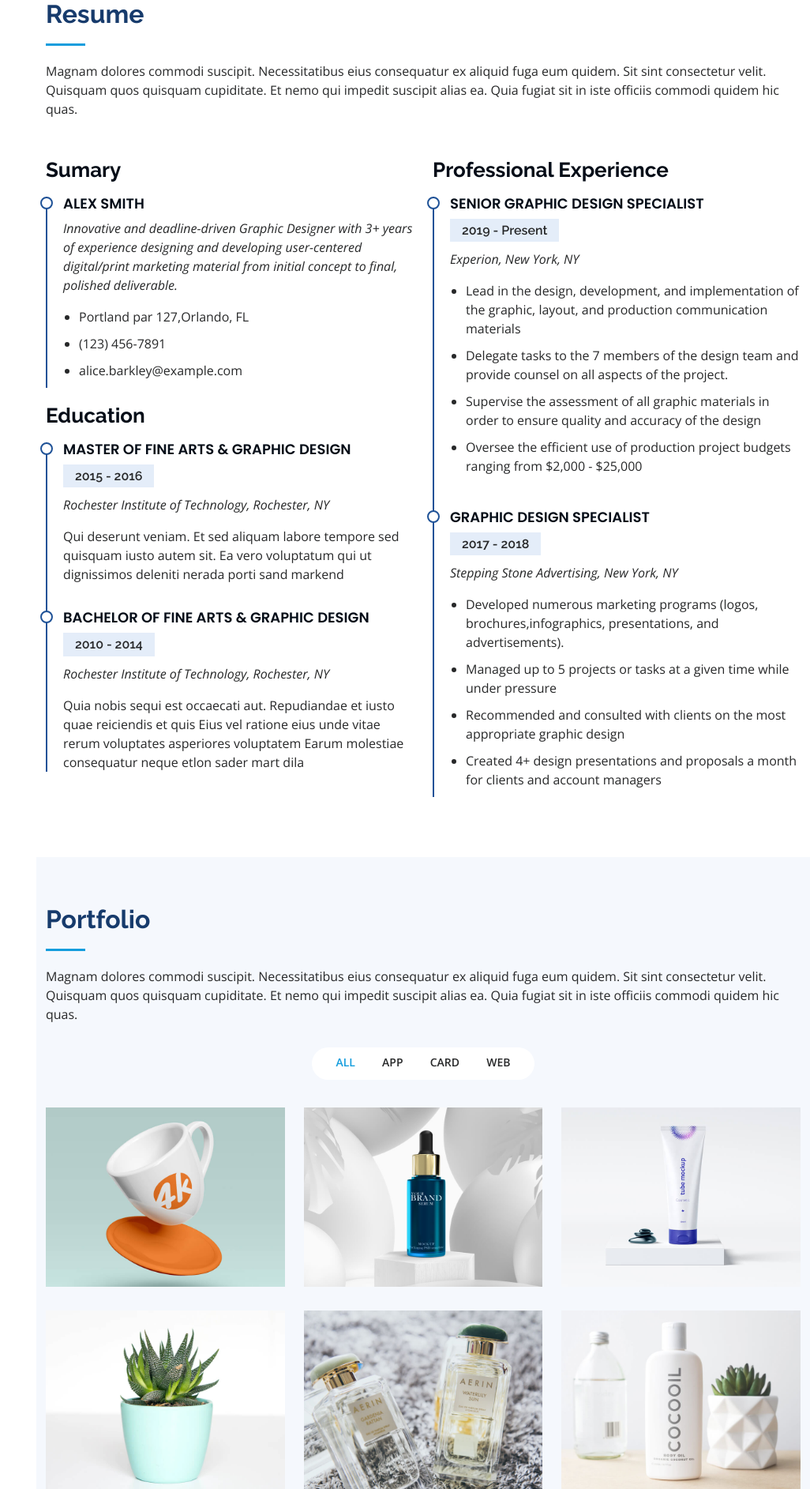
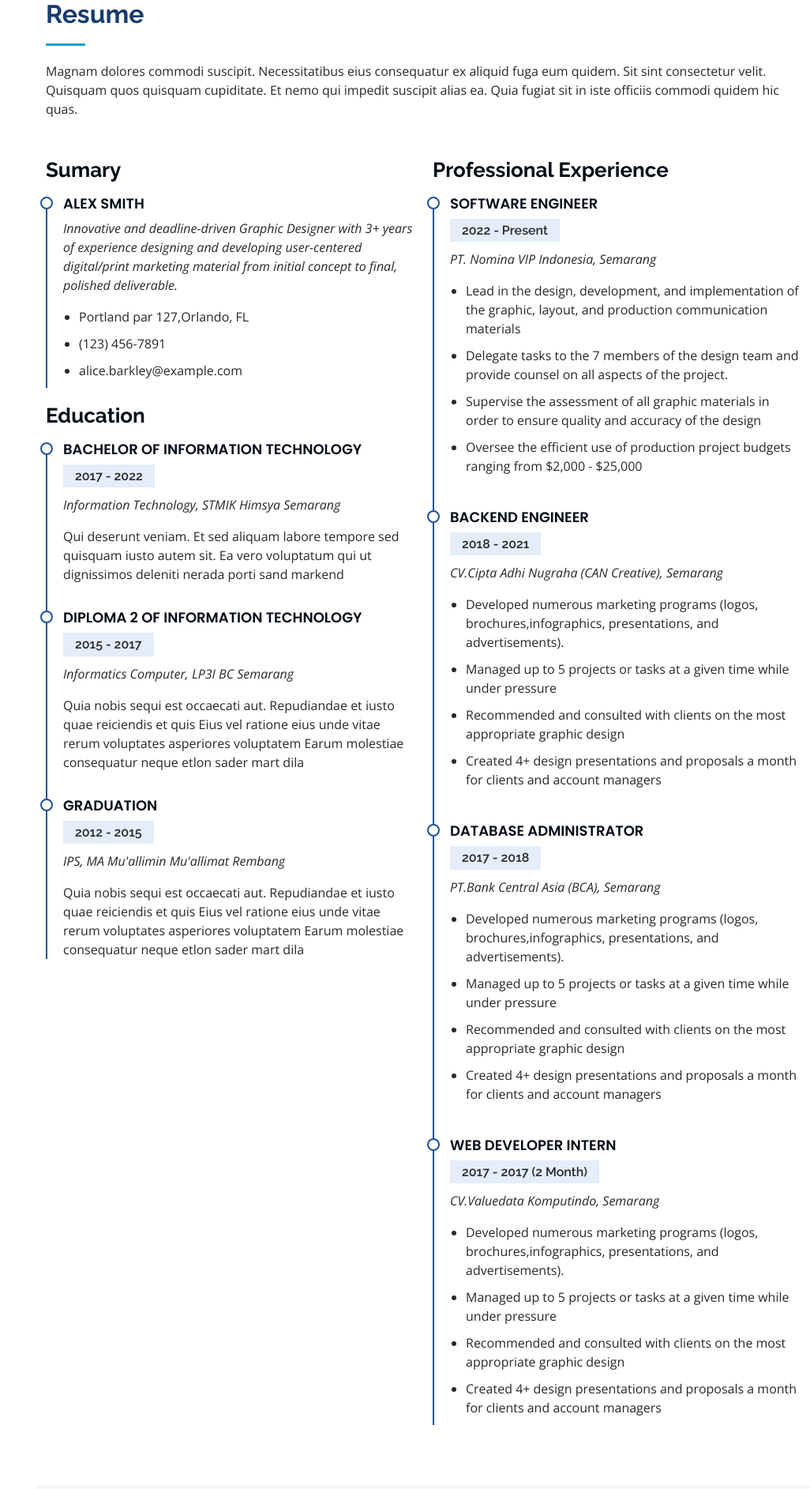
Before and after one commit to mnurhads/heroku-profile, a PHP site: template web/views/index.twig in a window 1280 px wide. Shown: the part 2738-4623 px from the top of the page at 79% size, without its empty margins (254-1280 px from the left). Run offline with PHP 8.4, Linux system fonts and the light colour scheme; the template is opened without the code that fills it, so the values that code supplies are empty; some libraries are stand-ins or nearby versions.

Commit message:
Spill Resume

```diff
--- a/web/views/index.twig
+++ b/web/views/index.twig
@@ -7,10 +7,9 @@
   <!-- ======= Header ======= -->
   <header id="header">
     <div class="d-flex flex-column">
-
       <div class="profile">
         <img src="/assets/img/alkhidmah.png" alt="" class="img-fluid rounded-circle">
-        <h1 class="text-light"><a href="/">Muhammad NUr Hadi</a></h1>
+        <h1 class="text-light"><a href="/">Muhammad Nur Hadi</a></h1>
         <div class="social-links mt-3 text-center">
           <a href="#" target="_blank" class="twitter"><i class="bx bxl-twitter"></i></a>
           <a href="#" target="_blank" class="instagram"><i class="bx bxl-instagram"></i></a>
@@ -64,7 +63,7 @@
               <div class="col-lg-6">
                 <ul>
                   <li><i class="bi bi-chevron-right"></i> <strong>Birthday:</strong> <span>21 March 1997</span></li>
-                  <li><i class="bi bi-chevron-right"></i> <strong>Website:</strong> <span>www.mnurhads.herokuapp.com</span></li>
+                  <li><i class="bi bi-chevron-right"></i> <strong>Website:</strong> <span>Available</span></li>
                   <li><i class="bi bi-chevron-right"></i> <strong>Phone:</strong> <span>+6288 2005 424842</span></li>
                   <li><i class="bi bi-chevron-right"></i> <strong>City:</strong> <span>Tireman Village,RT/RW 04/01, Rembang City, Central Java, Indonesia</span></li>
                 </ul>
@@ -73,7 +72,7 @@
                 <ul>
                   <li><i class="bi bi-chevron-right"></i> <strong>Age:</strong> <span>25</span></li>
                   <li><i class="bi bi-chevron-right"></i> <strong>Degree:</strong> <span>Bachelor</span></li>
-                  <li><i class="bi bi-chevron-right"></i> <strong>PhEmailone:</strong> <span>saya@mnurhad.herokuapp.com</span></li>
+                  <li><i class="bi bi-chevron-right"></i> <strong>Email:</strong> <span>saya@mnurhad.com</span></li>
                   <li><i class="bi bi-chevron-right"></i> <strong>Freelance:</strong> <span>All Request</span></li>
                 </ul>
               </div>
@@ -251,24 +250,30 @@
 
             <h3 class="resume-title">Education</h3>
             <div class="resume-item">
-              <h4>Master of Fine Arts &amp; Graphic Design</h4>
-              <h5>2015 - 2016</h5>
-              <p><em>Rochester Institute of Technology, Rochester, NY</em></p>
+              <h4>Bachelor of Information Technology</h4>
+              <h5>2017 - 2022</h5>
+              <p><em>Information Technology, STMIK Himsya Semarang</em></p>
               <p>Qui deserunt veniam. Et sed aliquam labore tempore sed quisquam iusto autem sit. Ea vero voluptatum qui ut dignissimos deleniti nerada porti sand markend</p>
             </div>
             <div class="resume-item">
-              <h4>Bachelor of Fine Arts &amp; Graphic Design</h4>
-              <h5>2010 - 2014</h5>
-              <p><em>Rochester Institute of Technology, Rochester, NY</em></p>
+              <h4>Diploma 2 of Information Technology</h4>
+              <h5>2015 - 2017</h5>
+              <p><em>Informatics Computer, LP3I BC Semarang</em></p>
+              <p>Quia nobis sequi est occaecati aut. Repudiandae et iusto quae reiciendis et quis Eius vel ratione eius unde vitae rerum voluptates asperiores voluptatem Earum molestiae consequatur neque etlon sader mart dila</p>
+            </div>
+            <div class="resume-item">
+              <h4>Graduation</h4>
+              <h5>2012 - 2015</h5>
+              <p><em>IPS, MA Mu'allimin Mu'allimat Rembang</em></p>
               <p>Quia nobis sequi est occaecati aut. Repudiandae et iusto quae reiciendis et quis Eius vel ratione eius unde vitae rerum voluptates asperiores voluptatem Earum molestiae consequatur neque etlon sader mart dila</p>
             </div>
           </div>
           <div class="col-lg-6" data-aos="fade-up" data-aos-delay="100">
             <h3 class="resume-title">Professional Experience</h3>
             <div class="resume-item">
-              <h4>Senior graphic design specialist</h4>
-              <h5>2019 - Present</h5>
-              <p><em>Experion, New York, NY </em></p>
+              <h4>Software Engineer</h4>
+              <h5>2022 - Present</h5>
+              <p><em>PT. Nomina VIP Indonesia, Semarang </em></p>
               <ul>
                 <li>Lead in the design, development, and implementation of the graphic, layout, and production communication materials</li>
                 <li>Delegate tasks to the 7 members of the design team and provide counsel on all aspects of the project. </li>
@@ -277,9 +282,31 @@
               </ul>
             </div>
             <div class="resume-item">
-              <h4>Graphic design specialist</h4>
+              <h4>Backend Engineer</h4>
+              <h5>2018 - 2021</h5>
+              <p><em>CV.Cipta Adhi Nugraha (CAN Creative), Semarang</em></p>
+              <ul>
+                <li>Developed numerous marketing programs (logos, brochures,infographics, presentations, and advertisements).</li>
+                <li>Managed up to 5 projects or tasks at a given time while under pressure</li>
+                <li>Recommended and consulted with clients on the most appropriate graphic design</li>
+                <li>Created 4+ design presentations and proposals a month for clients and account managers</li>
+              </ul>
+            </div>
+            <div class="resume-item">
+              <h4>Database Administrator</h4>
               <h5>2017 - 2018</h5>
-              <p><em>Stepping Stone Advertising, New York, NY</em></p>
+              <p><em>PT.Bank Central Asia (BCA), Semarang</em></p>
+              <ul>
+                <li>Developed numerous marketing programs (logos, brochures,infographics, presentations, and advertisements).</li>
+                <li>Managed up to 5 projects or tasks at a given time while under pressure</li>
+                <li>Recommended and consulted with clients on the most appropriate graphic design</li>
+                <li>Created 4+ design presentations and proposals a month for clients and account managers</li>
+              </ul>
+            </div>
+            <div class="resume-item">
+              <h4>Web Developer Intern</h4>
+              <h5>2017 - 2017 (2 Month)</h5>
+              <p><em>CV.Valuedata Komputindo, Semarang</em></p>
               <ul>
                 <li>Developed numerous marketing programs (logos, brochures,infographics, presentations, and advertisements).</li>
                 <li>Managed up to 5 projects or tasks at a given time while under pressure</li>
```
